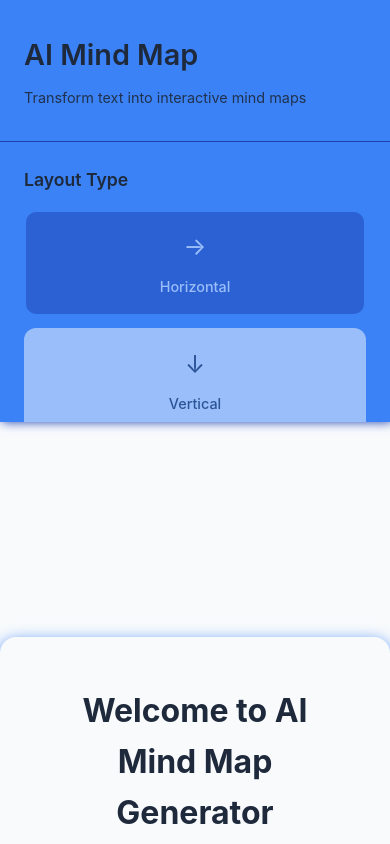
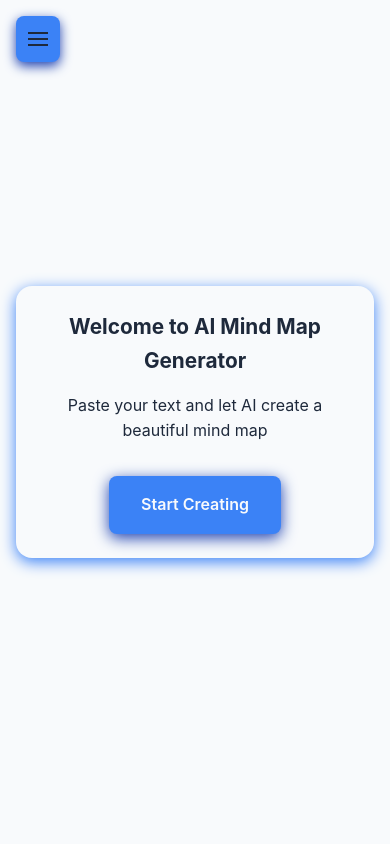
Before and after one commit to rbhgaston/mindmap, a React (Vite) app: page / in a window 390 px wide. Shown: the top 844 px of the page. Built offline with nearby package versions, Linux system fonts and the light colour scheme; no server answers.

Commit message:
make the website responsive and change scrolling bar color

```diff
--- a/src/App.css
+++ b/src/App.css
@@ -5,6 +5,37 @@
   --color-foreground: #1e293b;   /* Deep slate */
   --color-accent: #3b82f6;       /* Vibrant blue */
   --color-highlight: #1e40af;    /* Darker blue for better contrast */
+}
+
+/* Custom Scrollbar Styles */
+::-webkit-scrollbar {
+  width: 8px;
+  height: 8px;
+}
+
+::-webkit-scrollbar-track {
+  background: var(--color-background);
+  border-radius: 4px;
+}
+
+::-webkit-scrollbar-thumb {
+  background: var(--color-accent);
+  border-radius: 4px;
+  transition: background 0.2s ease;
+}
+
+::-webkit-scrollbar-thumb:hover {
+  background: var(--color-highlight);
+}
+
+::-webkit-scrollbar-corner {
+  background: var(--color-background);
+}
+
+/* Firefox scrollbar styles */
+* {
+  scrollbar-width: thin;
+  scrollbar-color: var(--color-accent) var(--color-background);
 }
 
 .app {
@@ -22,11 +53,18 @@
   flex-direction: column;
   box-shadow: 2px 0 10px var(--color-highlight);
   z-index: 10;
+  transition: width 0.3s ease;
+  position: relative;
+}
+
+.sidebar.collapsed {
+  width: 80px;
 }
 
 .sidebar-header {
   padding: 2rem 1.5rem;
   border-bottom: 1px solid var(--color-highlight);
+  position: relative;
 }
 
 .sidebar-header h1 {
@@ -38,6 +76,51 @@
 .sidebar-header p {
   font-size: 0.9rem;
   opacity: 0.9;
+}
+
+.sidebar.collapsed .sidebar-header {
+  padding: 2rem 1rem;
+  text-align: center;
+}
+
+.sidebar.collapsed .sidebar-header h1 {
+  font-size: 1.2rem;
+  margin-bottom: 0.5rem;
+}
+
+.sidebar.collapsed .sidebar-header p {
+  display: none;
+}
+
+.sidebar-toggle {
+  position: absolute;
+  top: 1rem;
+  right: 1rem;
+  background: var(--color-background);
+  color: var(--color-foreground);
+  border: none;
+  border-radius: 50%;
+  width: 32px;
+  height: 32px;
+  display: flex;
+  align-items: center;
+  justify-content: center;
+  cursor: pointer;
+  font-size: 1rem;
+  font-weight: bold;
+  transition: all 0.2s ease;
+  box-shadow: 0 2px 8px var(--color-highlight);
+}
+
+.sidebar-toggle:hover {
+  background: var(--color-highlight);
+  color: var(--color-foreground);
+  transform: scale(1.1);
+}
+
+.sidebar.collapsed .sidebar-toggle {
+  right: 0.5rem;
+  top: 0.5rem;
 }
 
 .sidebar-content {
@@ -545,28 +628,180 @@
   transform: translateX(0);
 }
 
+/* Mobile Menu Toggle */
+.mobile-menu-toggle {
+  display: none;
+  position: fixed;
+  top: 1rem;
+  left: 1rem;
+  z-index: 1001;
+  background: var(--color-accent);
+  color: var(--color-background);
+  border: none;
+  border-radius: 8px;
+  padding: 0.75rem;
+  cursor: pointer;
+  box-shadow: 0 4px 12px var(--color-highlight);
+  transition: all 0.2s ease;
+}
+
+.mobile-menu-toggle:hover {
+  background: var(--color-highlight);
+  transform: scale(1.05);
+}
+
+.hamburger-line {
+  display: block;
+  width: 20px;
+  height: 2px;
+  background: var(--color-foreground);
+  margin: 4px 0;
+  transition: all 0.3s ease;
+  transform-origin: center;
+}
+
+.mobile-menu-toggle.active .hamburger-line:nth-child(1) {
+  transform: rotate(45deg) translate(4.5px, 4.5px);
+}
+
+.mobile-menu-toggle.active .hamburger-line:nth-child(2) {
+  opacity: 0;
+}
+
+.mobile-menu-toggle.active .hamburger-line:nth-child(3) {
+  transform: rotate(-45deg) translate(4.5px, -4.5px);
+}
+
+
+/* Mobile Overlay */
+.mobile-overlay {
+  display: none;
+  position: fixed;
+  top: 0;
+  left: 0;
+  right: 0;
+  bottom: 0;
+  background: rgba(9, 63, 180, 0.6);
+  z-index: 999;
+  backdrop-filter: blur(4px);
+}
+
 /* Responsive Design */
 @media (max-width: 768px) {
   .app {
     flex-direction: column;
   }
 
-  .sidebar {
-    width: 100%;
-    height: auto;
-    max-height: 50vh;
+  .mobile-menu-toggle {
+    display: block;
   }
 
-  .main-content {
-    height: 50vh;
+  .mobile-menu-toggle.active {
+    background: var(--color-highlight);
   }
 
-  .mindmap-fullscreen {
-    height: 50vh;
+  .mobile-overlay {
+    display: block;
+  }
+
+  .sidebar {
+    position: fixed;
+    top: 0;
+    left: 0;
+    width: 100%;
+    height: 0;
+    transform: translateY(-100%);
+    transition: all 0.4s cubic-bezier(0.4, 0, 0.2, 1);
+    z-index: 1000;
+    overflow: hidden;
+  }
+
+  .sidebar.mobile-open {
+    height: 100vh;
+    transform: translateY(0);
+  }
+
+  .sidebar.collapsed {
+    width: 100%;
+  }
+
+  .sidebar-header {
+    padding: 4rem 2rem 2rem 2rem;
+    text-align: center;
+  }
+
+  .sidebar-header h1 {
+    font-size: 2rem;
+    margin-bottom: 1rem;
+  }
+
+  .sidebar-header p {
+    font-size: 1rem;
+    opacity: 0.9;
+  }
+
+  .sidebar-toggle {
+    display: none;
+  }
+
+  .sidebar-content {
+    padding: 0 2rem 2rem 2rem;
+    overflow-y: auto;
+    max-height: calc(100vh - 200px);
   }
 
   .layout-grid {
     grid-template-columns: 1fr;
+    gap: 1rem;
+  }
+
+  .layout-option {
+    padding: 1.5rem;
+    font-size: 1rem;
+  }
+
+  .text-input-trigger {
+    padding: 2rem;
+    font-size: 1.1rem;
+  }
+
+  .text-actions {
+    flex-direction: column;
+    gap: 1rem;
+  }
+
+  .edit-text-btn,
+  .regenerate-btn {
+    padding: 1rem;
+    font-size: 1rem;
+  }
+
+  .reset-button {
+    padding: 1rem;
+    font-size: 1rem;
+  }
+
+  .main-content {
+    margin-top: 0;
+    width: 100%;
+  }
+
+  .welcome-content {
+    padding: 2rem;
+    margin: 1rem;
+  }
+
+  .welcome-content h2 {
+    font-size: 1.5rem;
+  }
+
+  .welcome-content p {
+    font-size: 1rem;
+  }
+
+  .start-button {
+    padding: 1rem 2rem;
+    font-size: 1rem;
   }
 
   .text-dialog {
@@ -574,9 +809,45 @@
     margin: 1rem;
   }
 
+  .dialog-header,
+  .dialog-content,
+  .dialog-footer {
+    padding: 1rem;
+  }
+
   .mind-map-node {
-    min-width: 150px;
-    max-width: 250px;
+    min-width: 120px;
+    max-width: 200px;
+  }
+}
+
+@media (max-width: 480px) {
+  .sidebar-header {
+    padding: 3rem 1rem 1rem 1rem;
+  }
+
+  .sidebar-header h1 {
+    font-size: 1.5rem;
+  }
+
+  .sidebar-content {
+    padding: 0 1rem 1rem 1rem;
+  }
+
+  .layout-option {
+    padding: 1rem;
+  }
+
+  .text-input-trigger {
+    padding: 1.5rem;
+  }
+
+  .welcome-content {
+    padding: 1.5rem;
+  }
+
+  .welcome-content h2 {
+    font-size: 1.3rem;
   }
 }
 
@@ -596,9 +867,9 @@
 }
 
 .edit-dialog {
-  background: white;
+  background: var(--color-background);
   border-radius: 16px;
-  box-shadow: 0 20px 60px rgba(0, 0, 0, 0.15);
+  box-shadow: 0 20px 60px var(--color-accent);
   width: 90%;
   max-width: 500px;
   max-height: 90vh;
@@ -611,22 +882,22 @@
   justify-content: space-between;
   align-items: center;
   padding: 1.5rem 2rem;
-  border-bottom: 1px solid #e0e0e0;
-  background: #f8f9fa;
+  border-bottom: 1px solid var(--color-accent);
+  background: var(--color-background);
 }
 
 .edit-dialog-header h3 {
   margin: 0;
   font-size: 1.25rem;
   font-weight: 600;
-  color: #333;
+  color: var(--color-foreground);
 }
 
 .close-button {
   background: none;
   border: none;
   font-size: 1.5rem;
-  color: #666;
+  color: var(--color-foreground);
   cursor: pointer;
   padding: 0;
   width: 32px;
@@ -639,8 +910,8 @@
 }
 
 .close-button:hover {
-  background: #e0e0e0;
-  color: #333;
+  background: var(--color-accent);
+  color: var(--color-background);
 }
 
 .edit-dialog-content {
@@ -655,7 +926,7 @@
   display: block;
   margin-bottom: 0.5rem;
   font-weight: 500;
-  color: #333;
+  color: var(--color-foreground);
   font-size: 0.9rem;
 }
 
@@ -663,18 +934,20 @@
 .form-group textarea {
   width: 100%;
   padding: 0.75rem;
-  border: 2px solid #e0e0e0;
+  border: 2px solid var(--color-accent);
   border-radius: 8px;
   font-size: 0.9rem;
   transition: all 0.2s ease;
   box-sizing: border-box;
+  background: var(--color-background);
+  color: var(--color-foreground);
 }
 
 .form-group input:focus,
 .form-group textarea:focus {
   outline: none;
-  border-color: #667eea;
-  box-shadow: 0 0 0 3px rgba(102, 126, 234, 0.1);
+  border-color: var(--color-highlight);
+  box-shadow: 0 0 0 3px var(--color-accent);
 }
 
 .form-group textarea {
@@ -687,8 +960,8 @@
   display: flex;
   gap: 1rem;
   padding: 1.5rem 2rem;
-  border-top: 1px solid #e0e0e0;
-  background: #f8f9fa;
+  border-top: 1px solid var(--color-accent);
+  background: var(--color-background);
 }
 
 .cancel-button,
@@ -704,22 +977,26 @@
 }
 
 .cancel-button {
-  background: #e0e0e0;
-  color: #333;
+  background: var(--color-background);
+  color: var(--color-foreground);
+  border: 1px solid var(--color-accent);
 }
 
 .cancel-button:hover {
-  background: #d0d0d0;
+  background: var(--color-accent);
+  color: var(--color-background);
 }
 
 .save-button {
   background: var(--color-accent);
-  color: white;
+  color: var(--color-background);
 }
 
 .save-button:hover {
+  background: var(--color-highlight);
+  color: var(--color-foreground);
   transform: translateY(-1px);
-  box-shadow: 0 4px 12px rgba(102, 126, 234, 0.3);
+  box-shadow: 0 4px 15px var(--color-accent);
 }
 
 @media (max-width: 768px) {
--- a/src/App.jsx
+++ b/src/App.jsx
@@ -23,6 +23,8 @@ function App() {
   const [showTextDialog, setShowTextDialog] = useState(false);
   const [renderKey, setRenderKey] = useState(0); // Force re-render
   const [layoutStates, setLayoutStates] = useState({}); // Store states for each layout
+  const [isSidebarCollapsed, setIsSidebarCollapsed] = useState(false);
+  const [isMobileMenuOpen, setIsMobileMenuOpen] = useState(false);
 
   // Load saved state on component mount
   useEffect(() => {
@@ -168,6 +170,18 @@ function App() {
     setShowTextDialog(true);
   }, []);
 
+  const toggleSidebar = useCallback(() => {
+    setIsSidebarCollapsed(prev => !prev);
+  }, []);
+
+  const toggleMobileMenu = useCallback(() => {
+    setIsMobileMenuOpen(prev => !prev);
+  }, []);
+
+  const closeMobileMenu = useCallback(() => {
+    setIsMobileMenuOpen(false);
+  }, []);
+
   // Handle node updates from the mind map component
   const handleNodeUpdate = useCallback((updatedNodes) => {
     if (mindMapData) {
@@ -181,13 +195,32 @@ function App() {
 
   return (
     <div className="app">
+      {/* Mobile Hamburger Menu */}
+      <button
+        className={`mobile-menu-toggle ${isMobileMenuOpen ? 'active' : ''}`}
+        onClick={toggleMobileMenu}
+        aria-label="Toggle menu"
+      >
+        <span className="hamburger-line"></span>
+        <span className="hamburger-line"></span>
+        <span className="hamburger-line"></span>
+      </button>
+
       {/* Left Sidebar */}
-      <div className="sidebar">
+      <div className={`sidebar ${isSidebarCollapsed ? 'collapsed' : ''} ${isMobileMenuOpen ? 'mobile-open' : ''}`}>
         <div className="sidebar-header">
           <h1>AI Mind Map</h1>
           <p>Transform text into interactive mind maps</p>
+          <button
+            className="sidebar-toggle"
+            onClick={toggleSidebar}
+            title={isSidebarCollapsed ? "Expand sidebar" : "Collapse sidebar"}
+          >
+            {isSidebarCollapsed ? '→' : '←'}
+          </button>
         </div>
 
+        {!isSidebarCollapsed && (
           <div className="sidebar-content">
             {/* Layout Selector */}
             <div className="layout-section">
@@ -197,7 +230,10 @@ function App() {
                   <button
                     key={l.value}
                     className={`layout-option ${layout === l.value ? 'active' : ''}`}
-                  onClick={() => handleLayoutChange({ target: { value: l.value } })}
+                    onClick={() => {
+                      handleLayoutChange({ target: { value: l.value } });
+                      closeMobileMenu();
+                    }}
                     disabled={!mindMapData}
                   >
                     <span className="layout-icon">{l.icon}</span>
@@ -213,7 +249,10 @@ function App() {
               {!mindMapData ? (
                 <button
                   className="text-input-trigger"
-                onClick={handleEditText}
+                  onClick={() => {
+                    handleEditText();
+                    closeMobileMenu();
+                  }}
                 >
                   <span>Enter</span>
                   <span>Enter your text here...</span>
@@ -229,13 +268,19 @@ function App() {
                   <div className="text-actions">
                     <button
                       className="edit-text-btn"
-                    onClick={handleEditText}
+                      onClick={() => {
+                        handleEditText();
+                        closeMobileMenu();
+                      }}
                     >
                       Edit
                     </button>
                     <button
                       className="regenerate-btn"
-                    onClick={handleRegenerate}
+                      onClick={() => {
+                        handleRegenerate();
+                        closeMobileMenu();
+                      }}
                       disabled={isLoading}
                     >
                       Regenerate
@@ -248,12 +293,19 @@ function App() {
             {/* Actions */}
             <div className="actions-section">
               {mindMapData && (
-              <button onClick={handleReset} className="reset-button">
+                <button
+                  onClick={() => {
+                    handleReset();
+                    closeMobileMenu();
+                  }}
+                  className="reset-button"
+                >
                   Clear Mind Map
                 </button>
               )}
             </div>
           </div>
+        )}
 
         {error && (
           <div className="error-message">
@@ -261,6 +313,11 @@ function App() {
           </div>
         )}
       </div>
+
+      {/* Mobile Overlay */}
+      {isMobileMenuOpen && (
+        <div className="mobile-overlay" onClick={closeMobileMenu}></div>
+      )}
 
       {/* Main Mind Map Area */}
       <div className="main-content">
```
Lines whose indentation alone changed are shown as unchanged.
